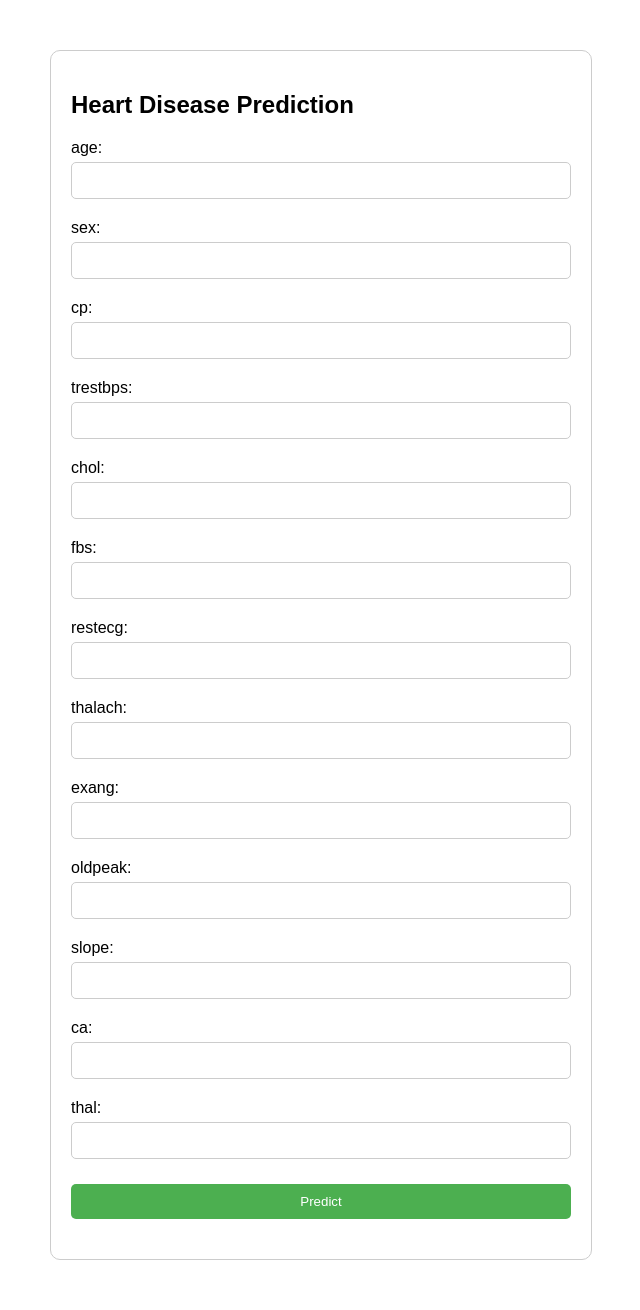
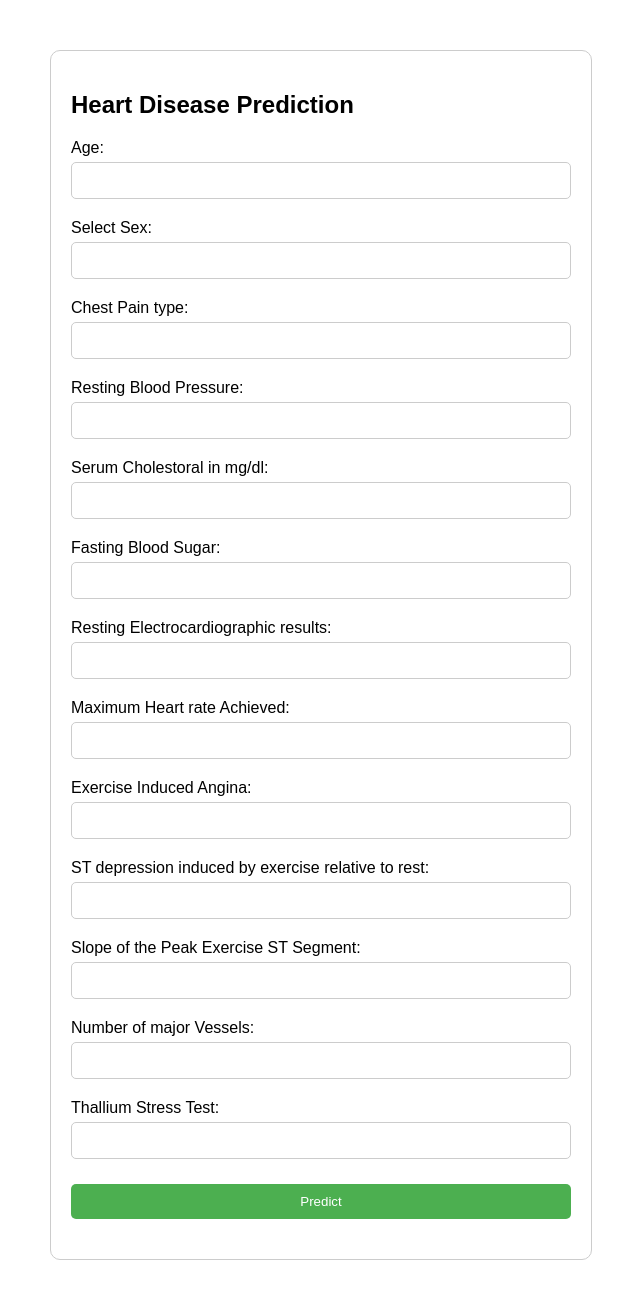
Before and after one commit to tamgid/Heart-Disease-Prediction, a Flask app: page / in a window 1280 px wide. Shown: the whole page, without its empty margins (319-959 px from the left). Run offline with Flask 3, Linux system fonts and the light colour scheme; parts of the project's set-up code (start-up, migrations or seed data) failed here and were passed over.

Commit message:
Intermediate

```diff
--- a/app.py
+++ b/app.py
@@ -23,7 +23,7 @@ def predict():
 
     # Make prediction
     prediction = model.predict(final_features)
-    output = 'Placed' if prediction[0] == 1 else 'Not Placed'
+    output = 'The person has heart disease' if prediction[0] == 1 else 'The person does not have heart disease'
 
     return render_template('index.html', prediction_text='Prediction: {}'.format(output))
 
--- a/templates/index.html
+++ b/templates/index.html
@@ -43,43 +43,43 @@
     <div class="form-container">
         <h2>Heart Disease Prediction</h2>
         <form action="/predict" method="post">
-            <label for="age">age:</label>
+            <label for="age">Age:</label>
             <input type="number" name="age" required>
 
-            <label for="sex">sex:</label>
+            <label for="sex">Select Sex:</label>
             <input type="number" name="sex" required>
 
-            <label for="cp">cp:</label>
+            <label for="cp">Chest Pain type:</label>
             <input type="number" name="cp" required>
 
-            <label for="trestbps">trestbps:</label>
+            <label for="trestbps">Resting Blood Pressure:</label>
             <input type="number" name="trestbps" required>
 
-            <label for="chol">chol:</label>
+            <label for="chol">Serum Cholestoral in mg/dl:</label>
             <input type="number" name="chol" required>
 
-            <label for="fbs">fbs:</label>
+            <label for="fbs">Fasting Blood Sugar:</label>
             <input type="number" name="fbs" required>
 
-            <label for="restecg">restecg:</label>
+            <label for="restecg">Resting Electrocardiographic results:</label>
             <input type="number" name="restecg" required>
 
-            <label for="thalach">thalach:</label>
+            <label for="thalach">Maximum Heart rate Achieved:</label>
             <input type="number" name="thalach" required>
 
-            <label for="exang">exang:</label>
+            <label for="exang">Exercise Induced Angina:</label>
             <input type="number" name="exang" required>
 
-            <label for="oldpeak">oldpeak:</label>
+            <label for="oldpeak">ST depression induced by exercise relative to rest:</label>
             <input type="number" name="oldpeak" required>
 
-            <label for="slope">slope:</label>
+            <label for="slope">Slope of the Peak Exercise ST Segment:</label>
             <input type="number" name="slope" required>
 
-            <label for="ca">ca:</label>
+            <label for="ca">Number of major Vessels:</label>
             <input type="number" name="ca" required>
 
-            <label for="thal">thal:</label>
+            <label for="thal">Thallium Stress Test:</label>
             <input type="number" name="thal" required>
 
             <input type="submit" value="Predict">
```
